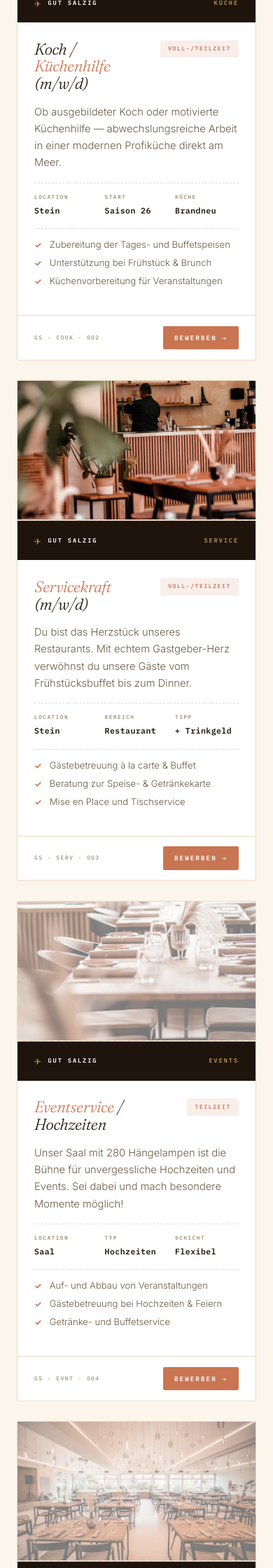
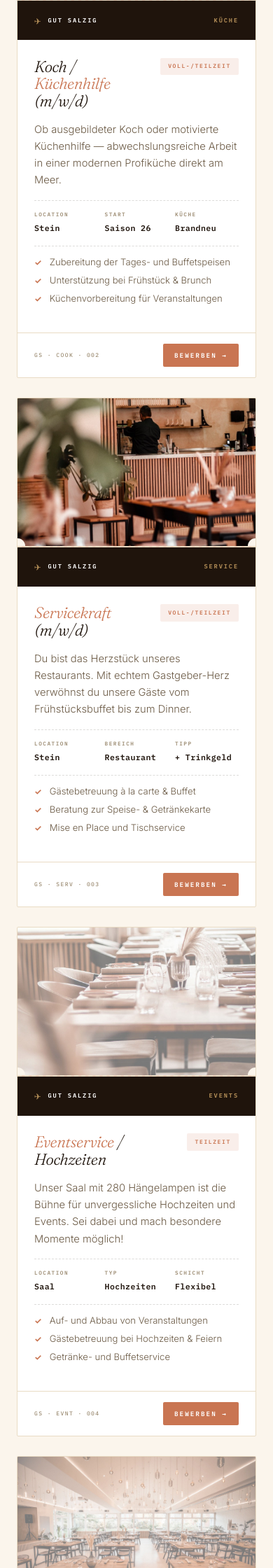
Before and after one commit to petong-web/gut-salzig-webseite, a PHP site: page /jobs.html in a window 390 px wide. Shown: the part 3910-6150 px from the top of the page at 70% size. Run offline with PHP 8.4, Linux system fonts and the light colour scheme.

Commit message:
Change job card layout: photos on top in 16:9 landscape format
Photos are now displayed as wide banner at the top of each card
instead of narrow left column. Much better visibility of the
job environment. Perforation notches moved to bottom edge of photo.

Co-Authored-By: Claude Opus 4.6 (1M context) <noreply@anthropic.com>

```diff
--- a/prototype/assets/css/style.css
+++ b/prototype/assets/css/style.css
@@ -1210,17 +1210,15 @@ section { padding-block: clamp(5rem, 10vw, 10rem); position: relative; }
   font-family: var(--ff-mono);
   overflow: hidden;
   transition: transform var(--dur) var(--ease), box-shadow var(--dur) var(--ease);
-  display: grid;
-  grid-template-columns: 180px 1fr;
-  grid-template-rows: auto 1fr auto;
-  min-height: 320px;
+  display: flex;
+  flex-direction: column;
 }
 .job-card__photo {
-  grid-row: 1 / -1;
   position: relative;
   overflow: hidden;
   background: var(--bg-3);
-  border-right: 2px dashed var(--line);
+  border-bottom: 2px dashed var(--line);
+  aspect-ratio: 16 / 9;
 }
 .job-card__photo img {
   width: 100%;
@@ -1229,20 +1227,20 @@ section { padding-block: clamp(5rem, 10vw, 10rem); position: relative; }
   transition: transform 1.4s var(--ease);
 }
 .job-card:hover .job-card__photo img { transform: scale(1.08); }
-/* Round perforation notches */
+/* Round perforation notches (left + right at bottom edge) */
 .job-card__photo::before,
 .job-card__photo::after {
   content: '';
   position: absolute;
-  right: -11px;
+  bottom: -11px;
   width: 22px;
   height: 22px;
   background: var(--bg);
   border-radius: 50%;
   z-index: 4;
 }
-.job-card__photo::before { top: -11px; }
-.job-card__photo::after  { bottom: -11px; }
+.job-card__photo::before { left: -11px; }
+.job-card__photo::after  { right: -11px; }
 .job-card:hover {
   transform: translateY(-6px);
   box-shadow: 0 28px 56px -22px rgba(31,20,12,0.22);
@@ -1408,14 +1406,11 @@ section { padding-block: clamp(5rem, 10vw, 10rem); position: relative; }
 
 @media (max-width: 1100px) {
   .job-values { grid-template-columns: 1fr 1fr; }
-  .job-cards { grid-template-columns: 1fr; }
-  .job-card { grid-template-columns: 160px 1fr; }
+  .job-cards { grid-template-columns: 1fr; max-width: 680px; margin-inline: auto; }
 }
 @media (max-width: 720px) {
   .job-values { grid-template-columns: 1fr; }
-  .job-card { grid-template-columns: 1fr; grid-template-rows: 200px auto 1fr auto; }
-  .job-card__photo { grid-row: auto; border-right: 0; border-bottom: 2px dashed var(--line); }
-  .job-card__photo::before, .job-card__photo::after { display: none; }
+  .job-card__photo { aspect-ratio: 16 / 10; }
 }
 
 /* =========================================================
```
